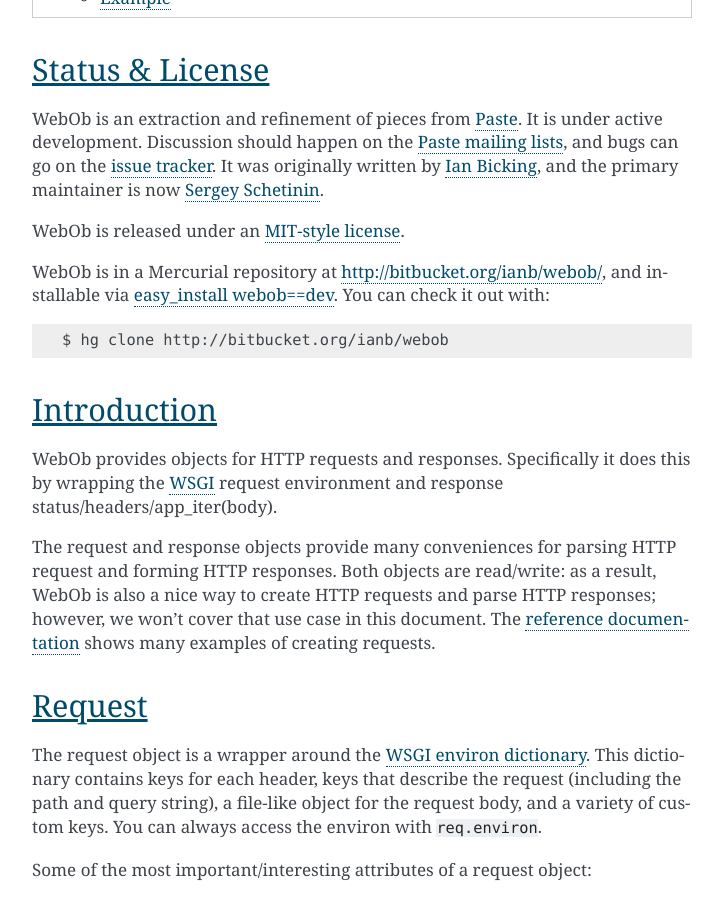
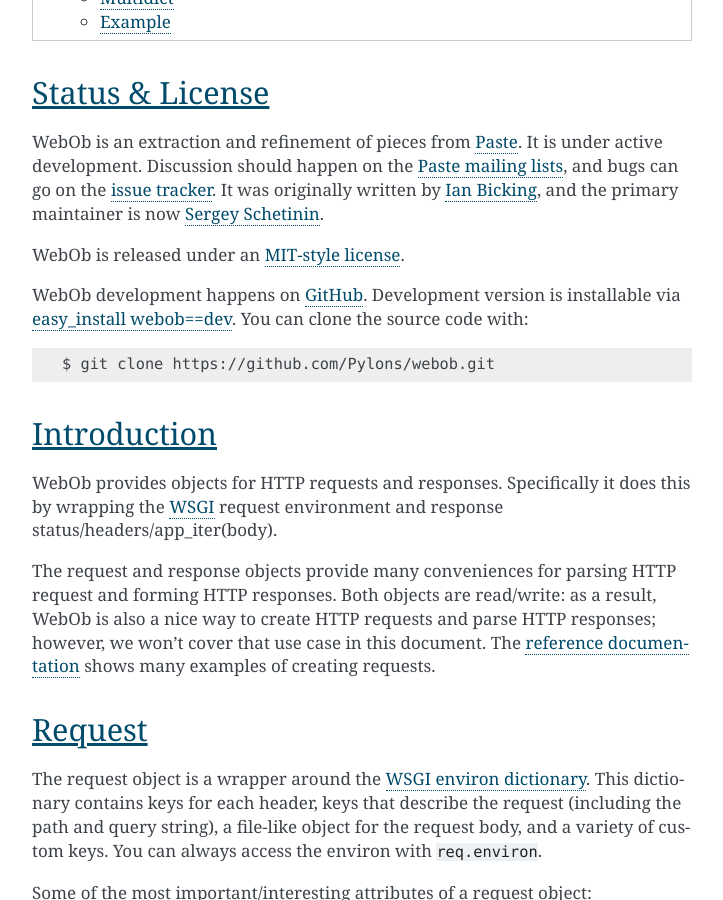
Before and after one commit to Pylons/webob, a Sphinx documentation site: the page built from docs/index.txt, in a window 1280 px wide and 900 px high, scrolled down 4626 px. Shown: the whole window, without its empty margins (388-1111 px from the left). Built offline with Sphinx 7.4.7, drawn with Linux system fonts in a browser that asks for light colours.

Commit message:
change links from bitbucket to github

```diff
--- a/docs/comment-example.txt
+++ b/docs/comment-example.txt
@@ -16,7 +16,7 @@
 
 The finished code for this is available in
 `docs/comment-example-code/example.py
-<http://bitbucket.org/ianb/webob/src/tip/docs/comment-example-code/example.py>`_
+<https://github.com/Pylons/webob/blob/master/docs/comment-example-code/example.py>`_
 -- you can run that file as a script to try it out.
 
 Instantiating Middleware
--- a/docs/index.txt
+++ b/docs/index.txt
@@ -29,19 +29,18 @@
 <http://pythonpaste.org/>`_.  It is under active development.
 Discussion should happen on the `Paste mailing lists
 <http://pythonpaste.org/community/>`_, and bugs can go on the `issue tracker
-<https://bitbucket.org/ianb/webob/issues>`_.  It was originally
+<https://github.com/Pylons/webob/issues>`_.  It was originally
 written by `Ian Bicking <http://ianbicking.org/>`_, and the primary
 maintainer is now `Sergey Schetinin <http://self.maluke.com/>`_.
 
 WebOb is released under an `MIT-style license <license.html>`_.
 
-WebOb is in a Mercurial repository at
-`http://bitbucket.org/ianb/webob/
-<http://bitbucket.org/ianb/webob/>`_, and installable via `easy_install
-webob==dev <http://bitbucket.org/ianb/webob/get/tip.gz>`__.  You
-can check it out with::
+WebOb development happens on `GitHub <https://github.com/Pylons/webob>`_.
+Development version is installable via `easy_install
+webob==dev <https://github.com/Pylons/webob/zipball/master>`__.  You
+can clone the source code with::
 
-    $ hg clone http://bitbucket.org/ianb/webob
+    $ git clone https://github.com/Pylons/webob.git
 
 Introduction
 ============
--- a/docs/jsonrpc-example.txt
+++ b/docs/jsonrpc-example.txt
@@ -25,7 +25,7 @@
 
 The finished code for this is available in
 `docs/json-example-code/jsonrpc.py
-<http://bitbucket.org/ianb/webob/src/tip/trunk/docs/json-example-code/jsonrpc.py>`_
+<https://github.com/Pylons/webob/tree/master/docs/jsonrpc-example-code/jsonrpc.py>`_
 -- you can run that file as a script to try it out, or import it.
 
 Concepts
@@ -539,9 +539,9 @@
 test.  We'll use `doctest
 <http://python.org/doc/current/lib/module-doctest.html>`_ for our
 tests.  The test is in `docs/json-example-code/test_jsonrpc.txt
-<http://bitbucket.org/ianb/webob/src/tip/docs/json-example-code/test_jsonrpc.txt>`_
+<https://github.com/Pylons/webob/tree/master/docs/jsonrpc-example-code/test_jsonrpc.txt>`_
 and you can run it with `docs/json-example-code/test_jsonrpc.py
-<http://bitbucket.org/ianb/webob/src/tip/docs/json-example-code/test_jsonrpc.py>`_,
+<https://github.com/Pylons/webob/tree/master/docs/jsonrpc-example-code/test_jsonrpc.py>`_,
 which looks like:
 
 .. code-block:: python
--- a/docs/wiki-example.txt
+++ b/docs/wiki-example.txt
@@ -26,7 +26,7 @@
 
 The finished code for this is available in
 `docs/wiki-example-code/example.py
-<http://bitbucket.org/ianb/webob/src/tip/docs/wiki-example-code/example.py>`_
+<https://github.com/Pylons/webob/tree/master/docs/wiki-example-code/example.py>`_
 -- you can run that file as a script to try it out.
 
 Creating an Application
```
Also changed, not shown: docs/news.txt (+14 -0 lines), setup.py (+4 -4 lines).
